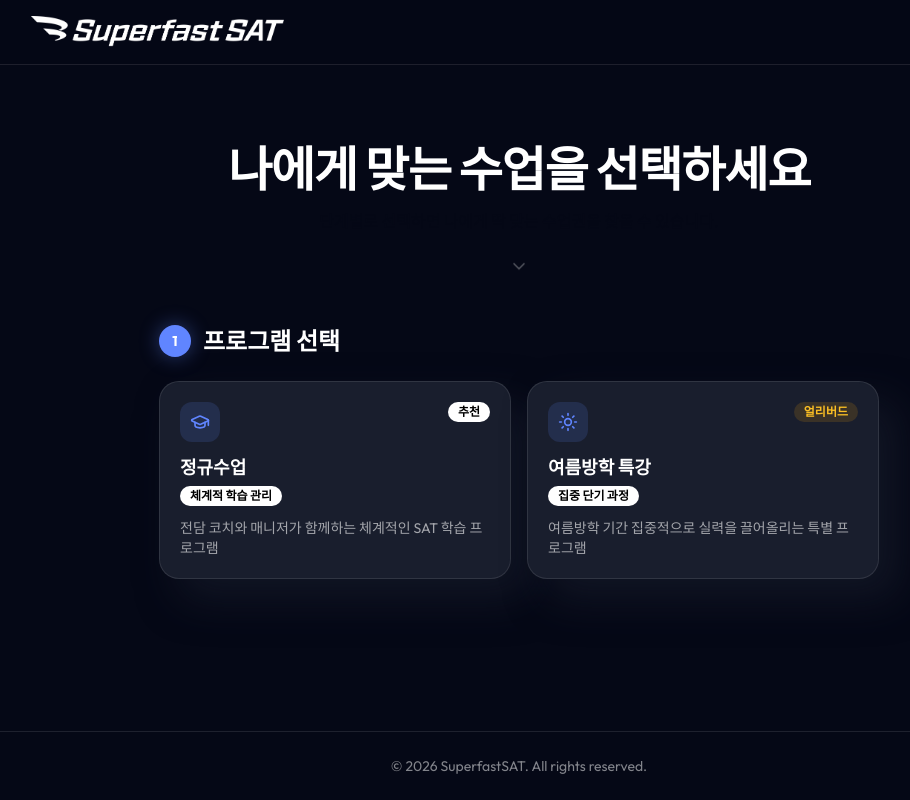
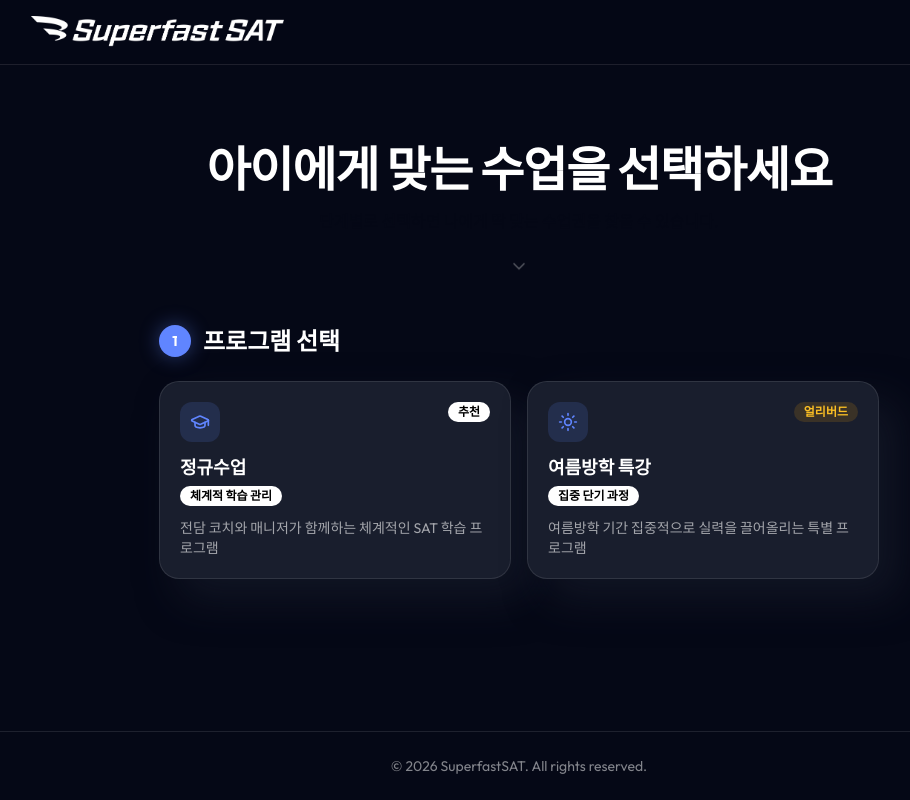
Before and after one commit to SuperfastSAT1600/class-enrollment, a Next.js app: page / in a window 1280 px wide. Shown: the whole page, without its empty margins (121-1031 px from the left). Built offline with nearby package versions, Linux system fonts and the light colour scheme.

Commit message:
fix: change hero heading to target parents (나에게 → 아이에게)
Co-Authored-By: Claude Opus 4.6 <noreply@anthropic.com>

```diff
--- a/components/EnrollmentPage.tsx
+++ b/components/EnrollmentPage.tsx
@@ -165,7 +165,7 @@ export function EnrollmentPage() {
         {/* Hero */}
         <section className="pt-12 sm:pt-20 pb-8 sm:pb-12 text-center px-4">
           <h1 className="text-3xl sm:text-4xl lg:text-5xl font-bold text-white mb-4 tracking-tight">
-            나에게 맞는 수업을 선택하세요
+            아이에게 맞는 수업을 선택하세요
           </h1>
           <p className="text-sm sm:text-base text-white/60 max-w-xl mx-auto mb-6">
             단계별로 선택하면 나에게 딱 맞는 수업권을 찾을 수 있습니다.
```
